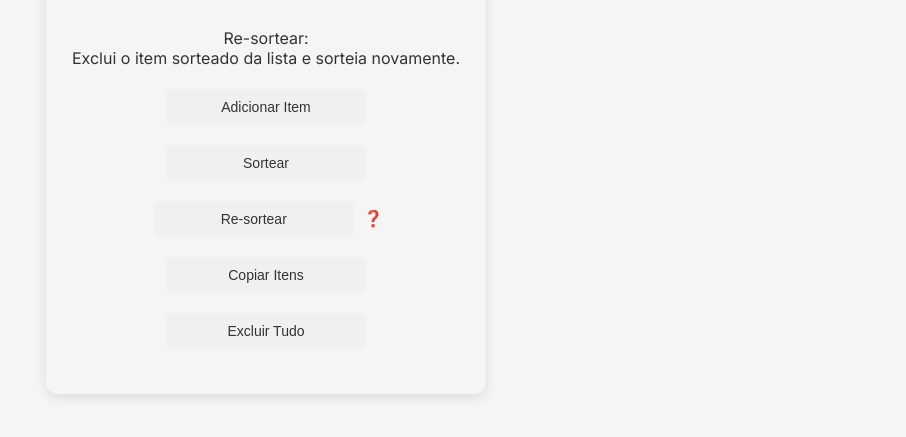
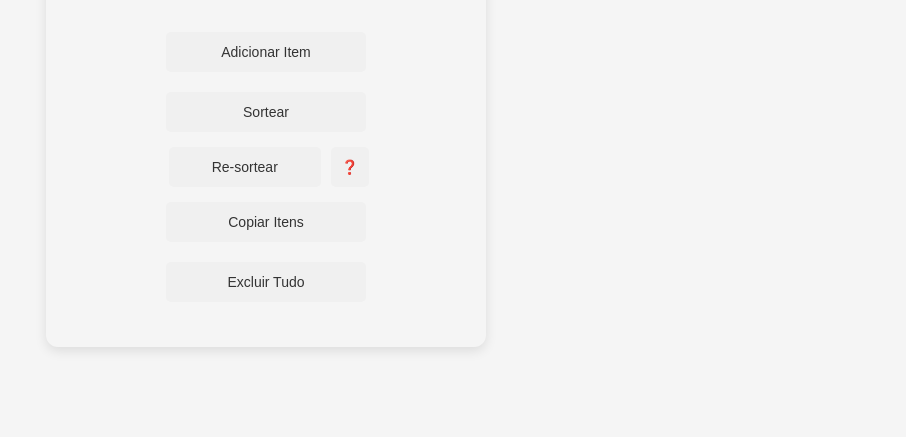
Before and after one commit to jonathaxs/randomicat, a plain HTML site: page index.html in a window 1280 px wide. Shown: the part 195-632 px from the top of the page, without its empty margins (374-1280 px from the left). Drawn offline with Linux system fonts and the light colour scheme.

Commit message:
Feito alguns ajustes na estilização de botões

```diff
--- a/style.css
+++ b/style.css
@@ -77,7 +77,49 @@ li button {
   margin-top: 15px;
 }
 .grupo-de-botoes button {
+  height: 40px;
   width: 200px;
+}
+
+.botao-com-ajuda {
+  display: flex;
+  align-items: center;
+  gap: 5px;
+  height: 40px;
+  width: 205px;
+}
+
+.botao-com-ajuda button {
+  width: 180px;
+}
+
+.interrogacao {
+  align-items: center;
+  background-color: #f0f0f0;
+  border: none;
+  border-radius: 5px;
+  color: #333;
+  cursor: pointer;
+  display: flex;
+  font-size: 14px;
+  justify-content: center;
+  padding: 10px;
+  transition: background-color 0.3s;
+  height: 20px;
+  width: 20px;
+}
+.interrogacao:hover {
+  transform: scale(1.05);
+}
+
+.explicacao-oculta {
+  display: none;
+  font-size: 13px;
+  color: #555;
+  margin-top: 5px;
+}
+.explicacao-visivel {
+  display: block;
 }
 
 /* Estilo da lista */
```
